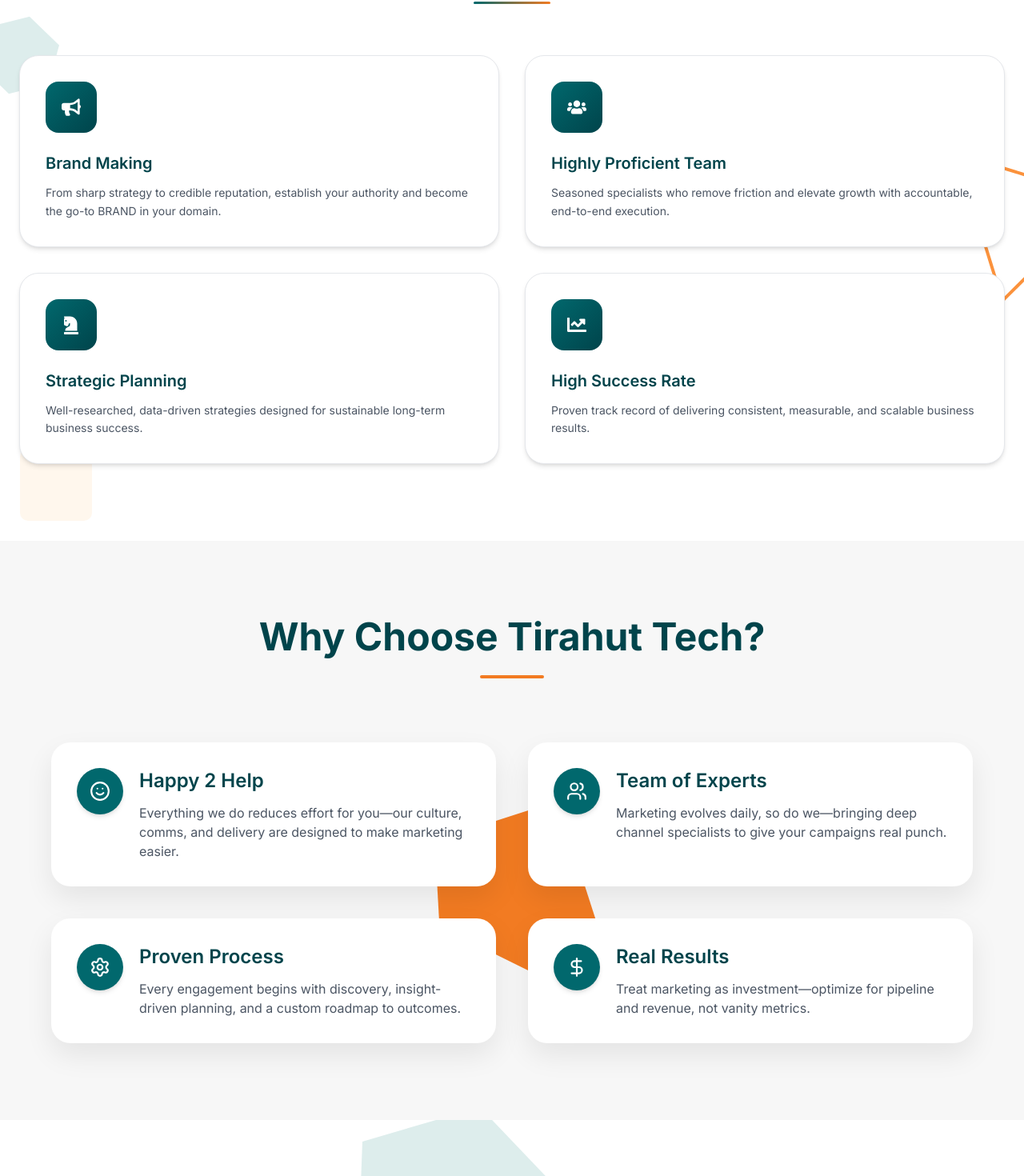
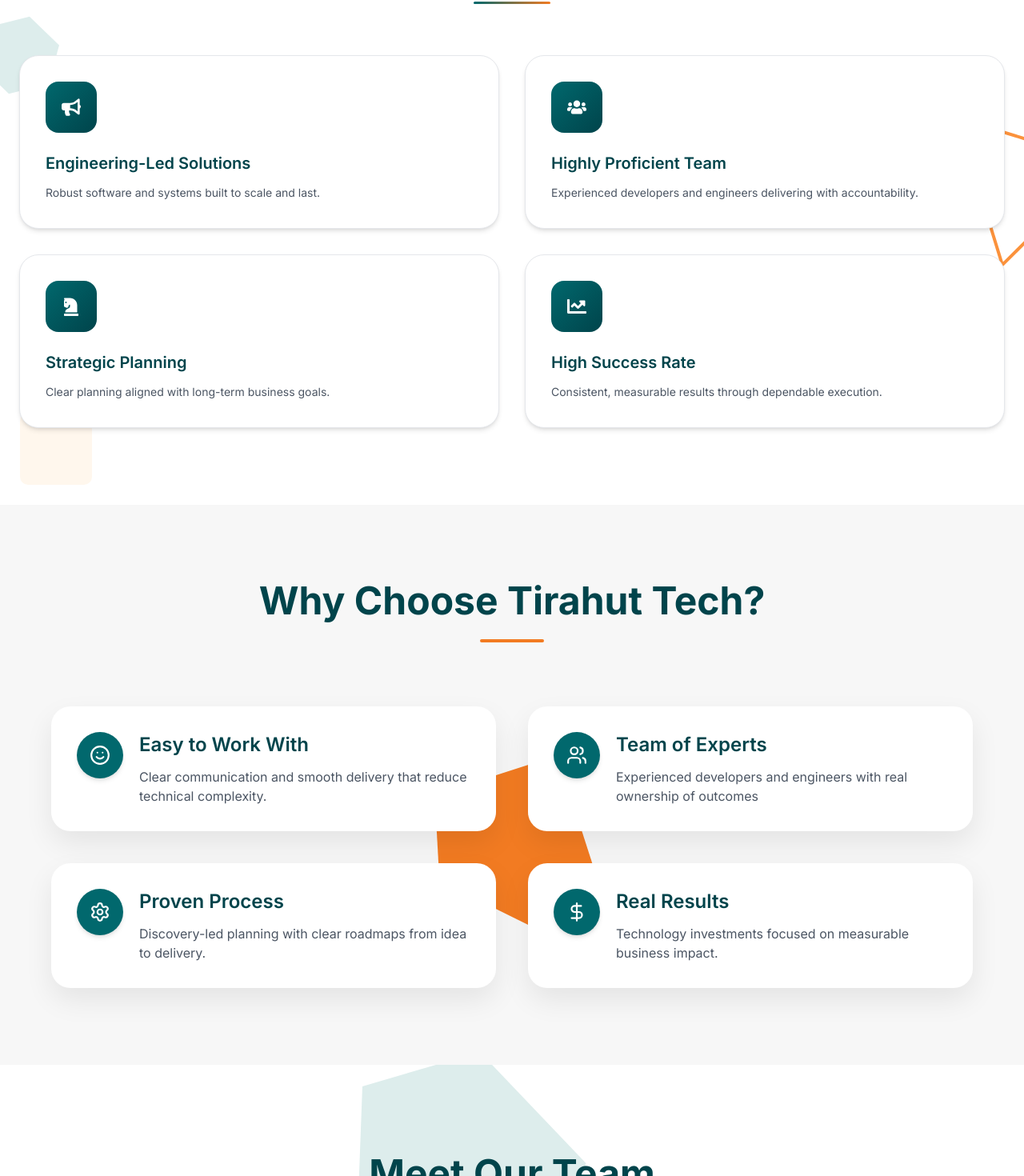
Before and after one commit to ChandraPrakashSingh00/Tirahuttech, a React (Vite) app in the folder client/: page /about in a window 1280 px wide. Shown: the part 1776-3246 px from the top of the page at 80% size. Built offline with nearby package versions, Linux system fonts and the light colour scheme; no server answers.

Commit message:
first commit

```diff
--- a/client/src/pages/About/VisionSection.jsx
+++ b/client/src/pages/About/VisionSection.jsx
@@ -26,8 +26,8 @@
 
         {/* DESCRIPTION */}
         <p className="text-base md:text-lg leading-relaxed text-white/90 mb-10">
-          We focus on long-term impact — creating meaningful digital experiences,
-          strong brand foundations, and scalable solutions that grow with you.
+          Long-term, scalable solutions built to grow with your business.
+
         </p>
 
         {/* CTA – NO BACKGROUND */}
--- a/client/src/pages/About/WhySets.jsx
+++ b/client/src/pages/About/WhySets.jsx
@@ -5,23 +5,23 @@
 const WhyChooseUs = () => {
   const items = [
     {
-      title: "Brand Making",
-      desc: "From sharp strategy to credible reputation, establish your authority and become the go-to BRAND in your domain.",
+      title: "Engineering-Led Solutions",
+      desc: "Robust software and systems built to scale and last.",
       icon: <FaBullhorn />,
     },
     {
       title: "Highly Proficient Team",
-      desc: "Seasoned specialists who remove friction and elevate growth with accountable, end-to-end execution.",
+      desc: "Experienced developers and engineers delivering with accountability.",
       icon: <FaUsers />,
     },
     {
       title: "Strategic Planning",
-      desc: "Well-researched, data-driven strategies designed for sustainable long-term business success.",
+      desc: "Clear planning aligned with long-term business goals.",
       icon: <FaChessKnight />,
     },
     {
       title: "High Success Rate",
-      desc: "Proven track record of delivering consistent, measurable, and scalable business results.",
+      desc: "Consistent, measurable results through dependable execution.",
       icon: <FaChartLine />,
     },
   ];
--- a/client/src/pages/Public/EnterpriseSection.jsx
+++ b/client/src/pages/Public/EnterpriseSection.jsx
@@ -134,9 +134,8 @@
                 leading-relaxed
               "
               >
-                With our complete business under control, our productivity is up
-                <span className="font-bold"> 80% </span>
-                in the last year that we have been using Tirahut Tech.
+                From startups to enterprises, Tirahut Tech scales
+with your business through flexible solutions and teams
               </p>
 
               {/* USER */}
@@ -148,7 +147,7 @@
                 />
                 <div>
                   <h4 className="font-semibold text-[#01686d] text-sm sm:text-base">
-                    Thomas John
+                    Kautilya
                   </h4>
                   <p className="text-xs sm:text-sm text-gray-500">
                     Managing Director, Agappe Diagnostics
--- a/client/src/pages/Public/Package.jsx
+++ b/client/src/pages/Public/Package.jsx
@@ -107,7 +107,7 @@
           Our Packages
         </h1>
         <p className="text-base sm:text-lg max-w-xl mx-auto opacity-80 text-gray-700">
-          Flexible plans to help your business grow. Choose the one that fits best.
+          Custom Solution and enterprise engagement available on request
         </p>
       </div>
 
--- a/client/src/pages/Public/WhyChoose.jsx
+++ b/client/src/pages/Public/WhyChoose.jsx
@@ -9,23 +9,23 @@
 
 const features = [
   {
-    title: "Happy 2 Help",
-    desc: "Everything we do reduces effort for you—our culture, comms, and delivery are designed to make marketing easier.",
+    title: "Easy to Work With ",
+    desc: "Clear communication and smooth delivery that reduce technical complexity.",
     icon: <Smile className="text-white" size={26} />,
   },
   {
     title: "Team of Experts",
-    desc: "Marketing evolves daily, so do we—bringing deep channel specialists to give your campaigns real punch.",
+    desc: "Experienced developers and engineers with real ownership of outcomes",
     icon: <Users className="text-white" size={26} />,
   },
   {
     title: "Proven Process",
-    desc: "Every engagement begins with discovery, insight-driven planning, and a custom roadmap to outcomes.",
+    desc: "Discovery-led planning with clear roadmaps from idea to delivery.",
     icon: <Settings className="text-white" size={26} />,
   },
   {
     title: "Real Results",
-    desc: "Treat marketing as investment—optimize for pipeline and revenue, not vanity metrics.",
+    desc: "Technology investments focused on measurable business impact.",
     icon: <DollarSign className="text-white" size={26} />,
   },
 ];
```
